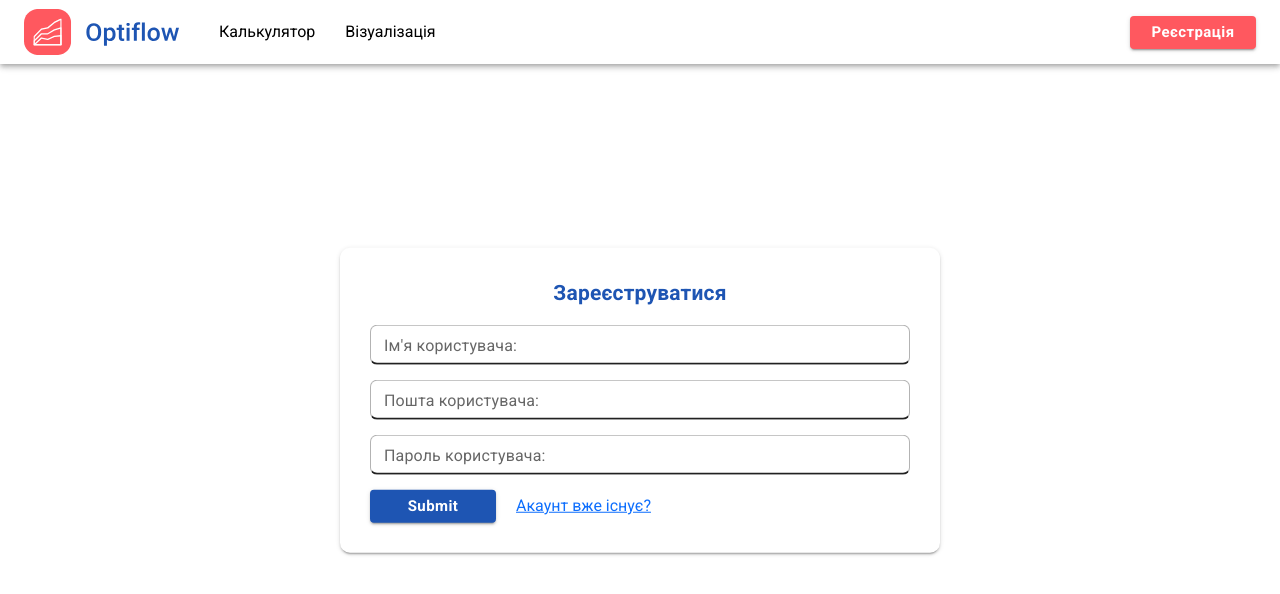
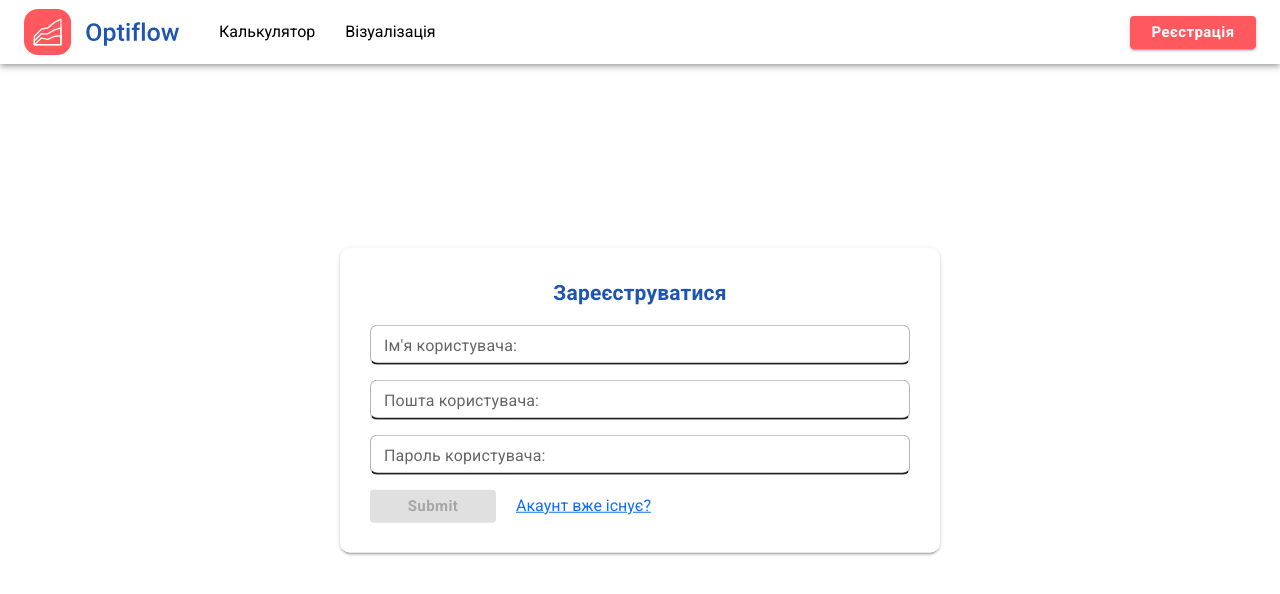
Before and after one commit to Skiftech-project/optiflow-frontend, a React (Vite) app: page /sign-up in a window 1280 px wide. Shown: the top 594 px of the page. Built offline with nearby package versions, Linux system fonts and the light colour scheme.

Commit message:
implemented validation for auth forms

```diff
--- a/src/components/pages/SignUpPage.jsx
+++ b/src/components/pages/SignUpPage.jsx
@@ -1,7 +1,10 @@
 import { Block, TitleBlock, Input, Button } from 'src/components/ui';
 import { FormProvider, useForm } from 'react-hook-form';
+import { yupResolver } from '@hookform/resolvers/yup';
 import { Box } from '@mui/material';
 import { Link } from 'react-router-dom';
+
+import { validationShemaRegistration } from 'src/core/shemes';
 
 import { FormStyle } from 'src/styles';
 
@@ -12,6 +15,8 @@ const SignUpPage = () => {
             email: '',
             password: '',
         },
+        resolver: yupResolver(validationShemaRegistration),
+        mode: 'all',
     });
 
     const handleSubmit = data => {
--- a/src/core/shemes/AuthValidation.jsx
+++ /dev/null
@@ -1 +0,0 @@
-export const validationSchema = {};
--- /dev/null
+++ b/src/core/shemes/RegistrationValidation.jsx
@@ -0,0 +1,16 @@
+import * as Yup from 'yup';
+
+export const validationSchema = Yup.object({
+    username: Yup.string()
+        .min(2, "Ім'я не може бути менше 2 символів")
+        .required("Обов'язкове поле"),
+    email: Yup.string().email('Не правильно введена пошта').required("Обов'язкове поле"),
+    password: Yup.string()
+        .min(8, 'Пароль повинен містити принаймні 8 символів')
+        .max(20, 'Пароль не може бути більше 20 символів')
+        .required("Обов'язкове поле")
+        .matches(
+            /^(?=.*[a-z])(?=.*[A-Z])(?=.*\d)(?=.*[@$!%*?&])[A-Za-z\d@$!%*?&]{8,}$/,
+            'Пароль повинен містити символи: A-z, 0-9, ! @ # $ % ^ & *() ?.',
+        ),
+});
--- a/src/core/shemes/index.js
+++ b/src/core/shemes/index.js
@@ -1,4 +1,5 @@
 import { validationSchema as validationSchemaCalc } from './CalculatorValidation';
-import { validationSchema as validationSchemaAuth } from './AuthValidation';
 
-export { validationSchemaCalc, validationSchemaAuth };
+import { validationSchema as validationShemaRegistration } from './RegistrationValidation';
+
+export { validationSchemaCalc, validationShemaRegistration };
```
Also changed, not shown: src/core/store/index.js (renamed from src/store/index.js).
